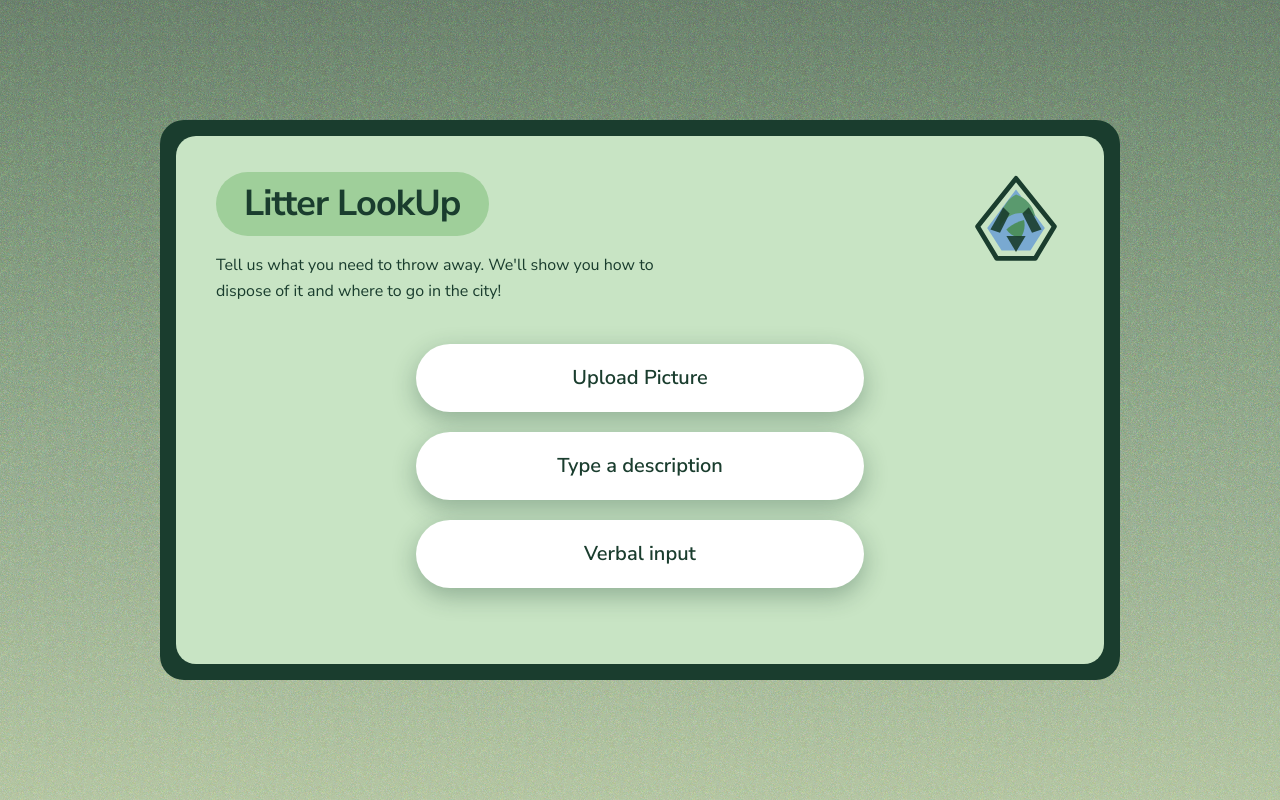
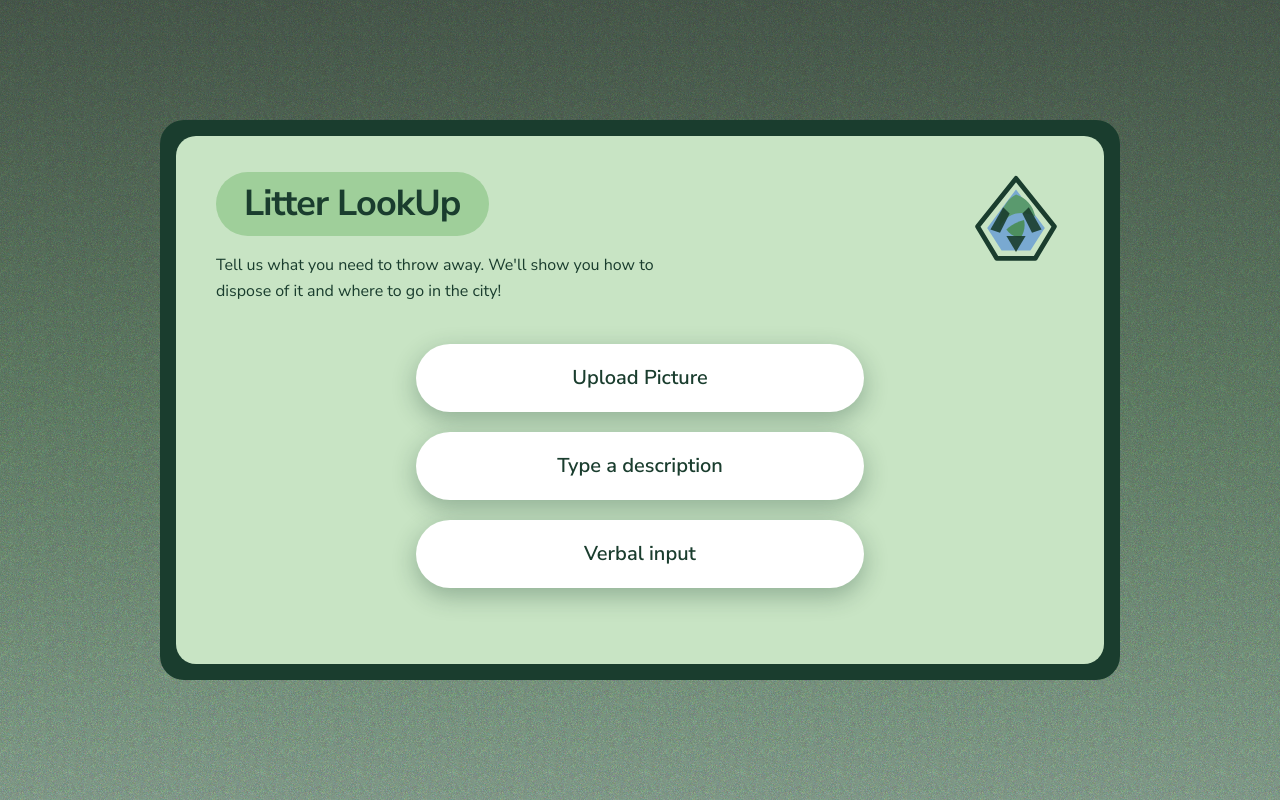
Before and after one commit to zara8abbasi/Hophacks, a Next.js app: page / in a window 1280 px wide. Built offline with nearby package versions, Linux system fonts and the light colour scheme.

Commit message:
Darken page background gradient to deeper forest sage
Co-authored-by: zaraunicorny <zaraunicorny@gmail.com>

```diff
--- a/src/components/hophacks-shell.tsx
+++ b/src/components/hophacks-shell.tsx
@@ -15,7 +15,7 @@ export function HopHacksShell({
   return (
     <div className="relative flex min-h-full flex-1 flex-col">
       <div
-        className="pointer-events-none fixed inset-0 -z-20 bg-gradient-to-b from-[#5f7260] via-[#7f9a7a] to-[#a8bc94]"
+        className="pointer-events-none fixed inset-0 -z-20 bg-gradient-to-b from-[#3d4b40] via-[#526a56] to-[#6f8676]"
         aria-hidden
       />
       <div
```
